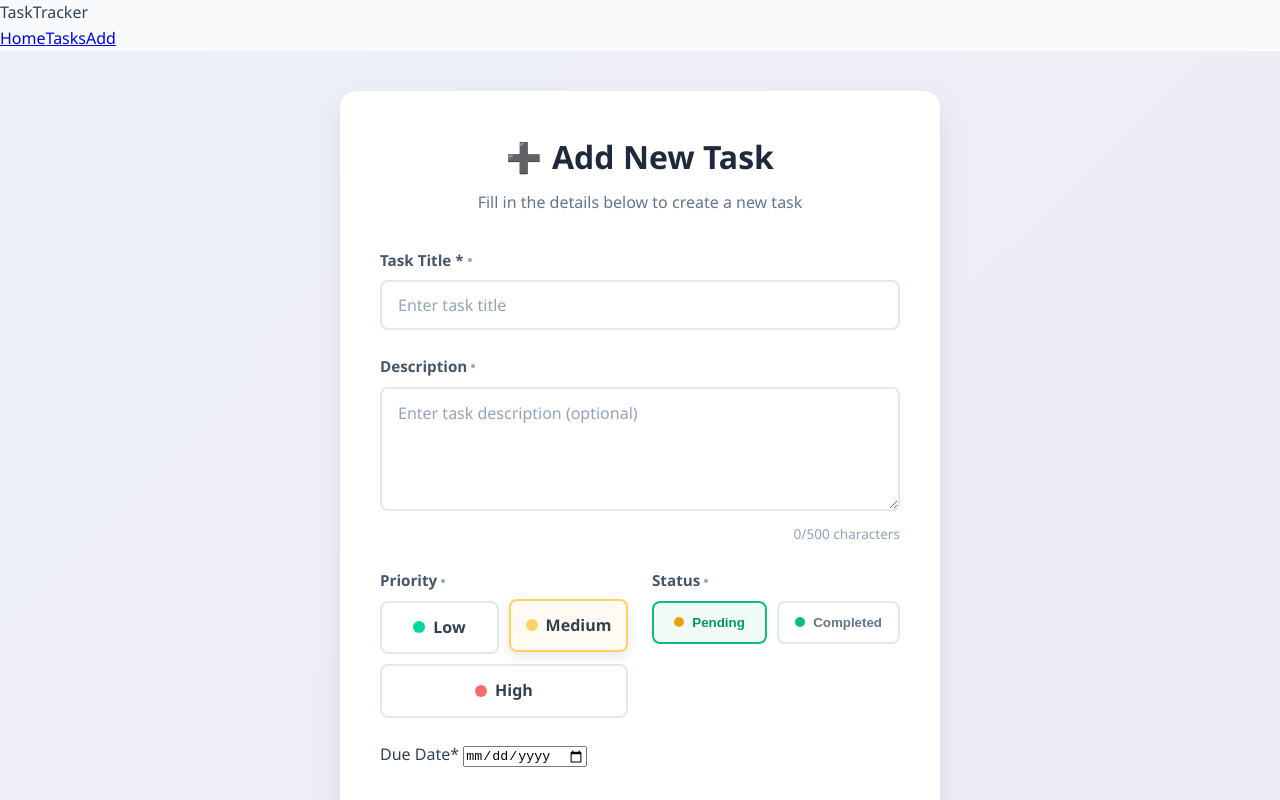
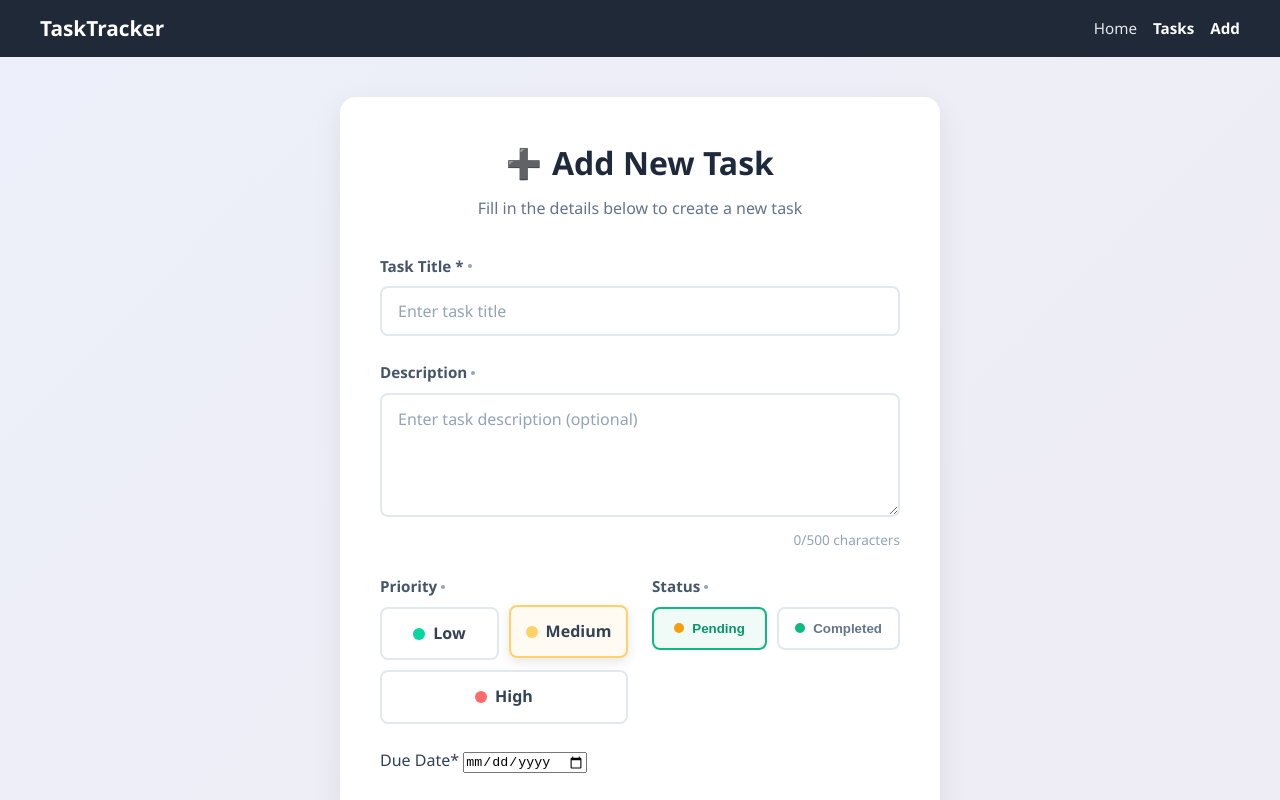
Before and after one commit to nithinsamala/task_fortend, a React (Vite) app: page /tasks/add in a window 1280 px wide. Shown: the top 800 px of the page. Built offline with nearby package versions, Linux system fonts and the light colour scheme; no server answers.

Commit message:
Update Navbar.css

```diff
--- a/src/components/Navbar.css
+++ b/src/components/Navbar.css
@@ -1,134 +1,35 @@
-.navbar {
-  background: #16213e;
-  color: white;
-  position: sticky;
-  top: 0;
-  z-index: 1000;
-  padding: 0 20px;
-  border-bottom: 2px solid #4f46e5;
-  box-shadow: 0 2px 8px rgba(0, 0, 0, 0.2);
+.nav {
+  background-color: #1f2937;
+  padding: 12px 20px;
 }
 
-.navbar-container {
+.nav-inner {
   max-width: 1200px;
-  margin: 0 auto;
+  margin: auto;
   display: flex;
   justify-content: space-between;
   align-items: center;
-  padding: 1rem 0;
 }
 
-.navbar-brand {
-  display: flex;
-  align-items: center;
-  gap: 10px;
+.nav-brand {
+  font-size: 1.3rem;
+  font-weight: 600;
+  color: white;
   cursor: pointer;
 }
 
-.navbar-logo {
-  background-color: #4f46e5;
-  width: 44px;
-  height: 44px;
-  border-radius: 8px;
+.nav-links {
   display: flex;
-  align-items: center;
-  justify-content: center;
-  font-size: 1.6rem;
-  font-weight: bold;
+  gap: 16px;
 }
 
-.navbar-title {
-  font-size: 1.5rem;
-  font-weight: 700;
-  margin: 0;
-  color: white;
+.nav-link {
+  color: #e5e7eb;
+  text-decoration: none;
+  font-size: 0.95rem;
 }
 
-.navbar-links {
-  display: flex;
-  gap: 0.8rem;
-  align-items: center;
+.nav-link.active {
+  color: white;
+  font-weight: 600;
 }
-
-.navbar-link {
-  display: flex;
-  align-items: center;
-  gap: 8px;
-  padding: 10px 16px;
-  border-radius: 6px;
-  color: white;
-  text-decoration: none;
-  font-weight: 500;
-  background-color: transparent;
-}
-
-.navbar-link:hover {
-  background-color: rgba(255, 255, 255, 0.1);
-}
-
-.navbar-link.active {
-  background-color: #4f46e5;
-}
-
-.nav-text {
-  font-size: 0.95rem;
-  font-weight: 500;
-}
-
-@media (max-width: 768px) {
-  .navbar-title {
-    font-size: 1.3rem;
-  }
-
-  .navbar-logo {
-    width: 40px;
-    height: 40px;
-    font-size: 1.4rem;
-  }
-
-  .navbar-link {
-    padding: 8px 14px;
-  }
-
-  .nav-text {
-    font-size: 0.9rem;
-  }
-}
-
-@media (max-width: 640px) {
-  .navbar {
-    padding: 0 15px;
-  }
-
-  .navbar-container {
-    flex-direction: column;
-    gap: 0.8rem;
-  }
-
-  .navbar-links {
-    width: 100%;
-    justify-content: center;
-    flex-wrap: wrap;
-  }
-
-  .navbar-link {
-    padding: 8px 12px;
-    min-width: 80px;
-    justify-content: center;
-  }
-}
-
-@media (max-width: 480px) {
-  .navbar-link {
-    padding: 7px 10px;
-    min-width: 70px;
-  }
-
-  .nav-text {
-    font-size: 0.85rem;
-  }
-
-  .nav-icon {
-    font-size: 1.1rem;
-  }
-}
```
